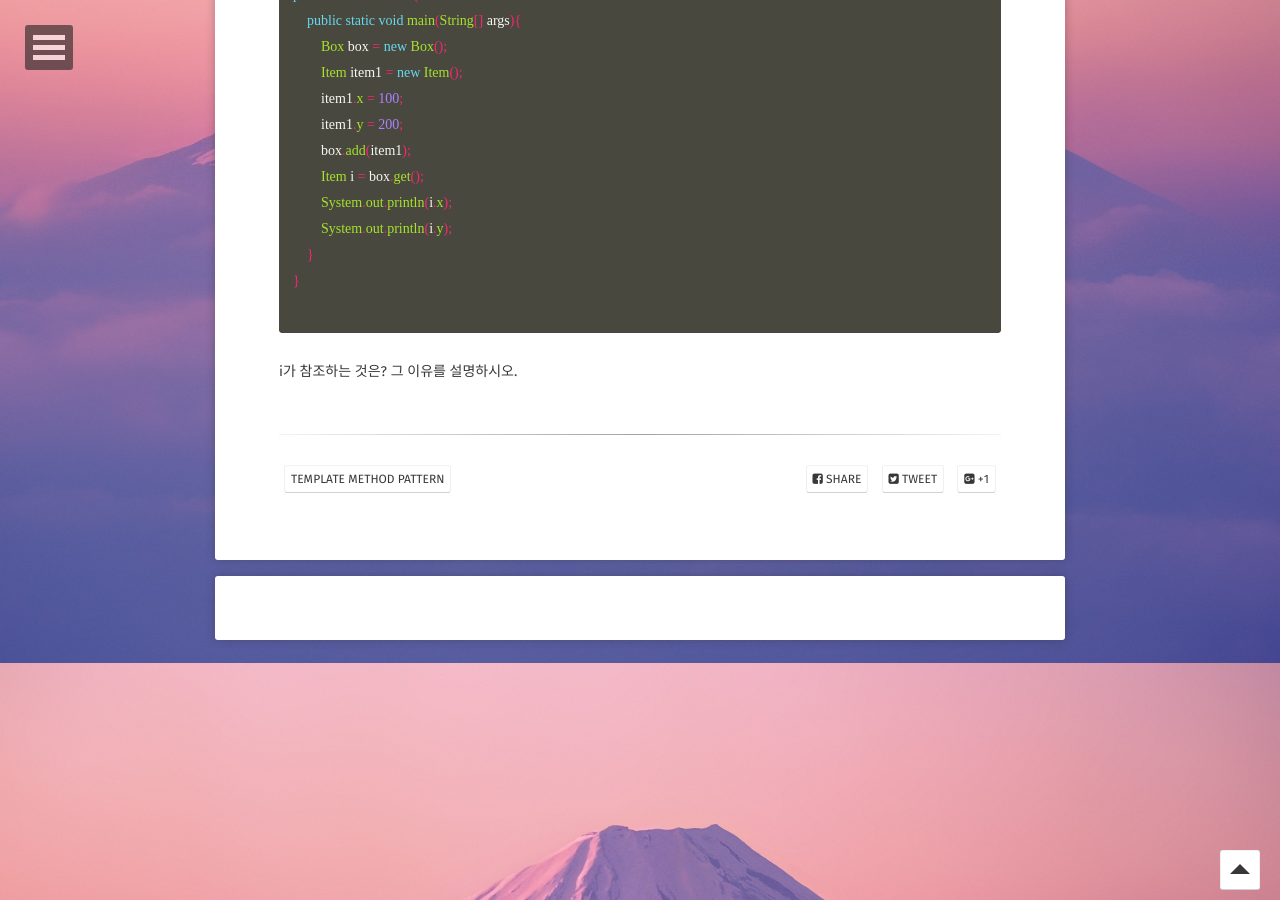
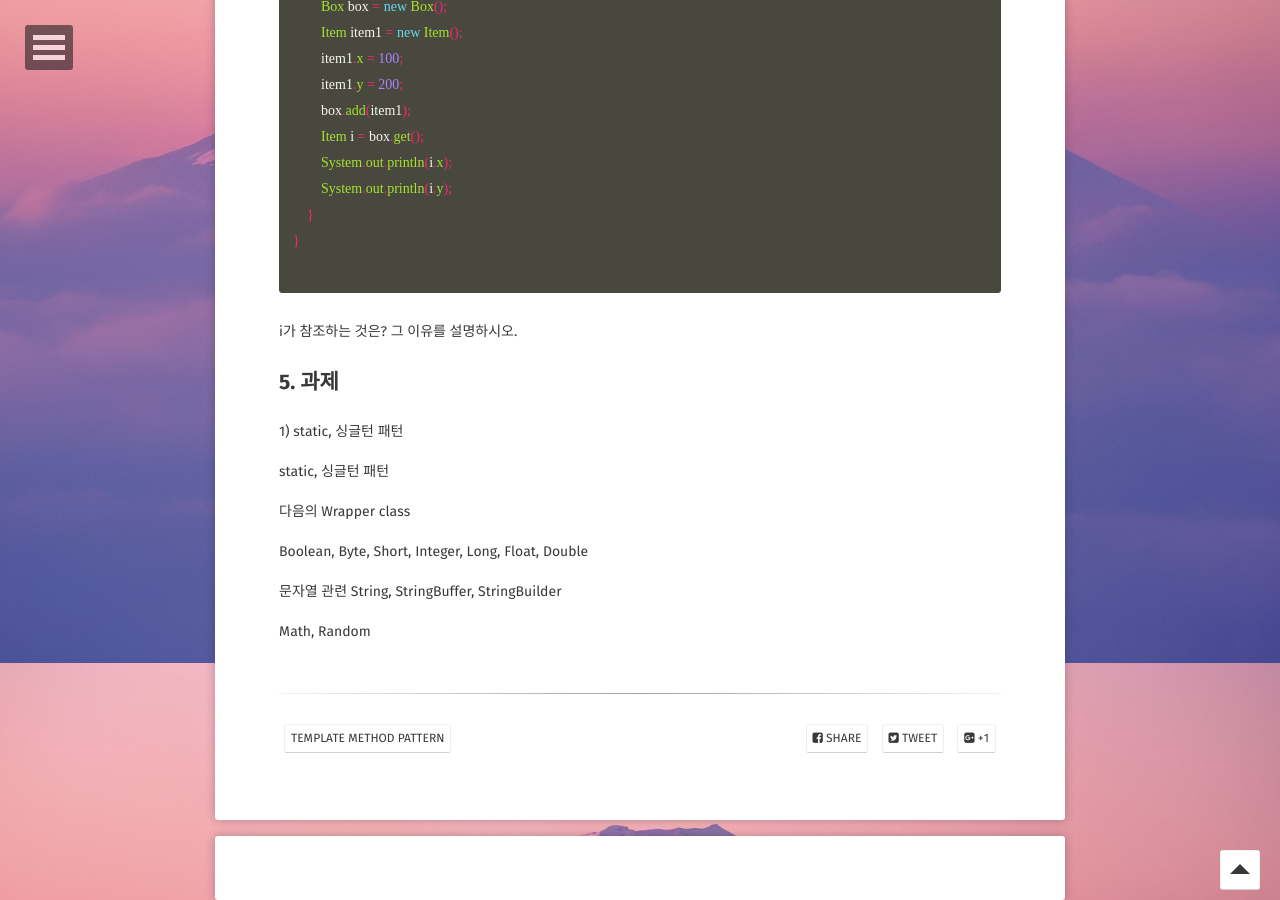
Before and after one commit to choiwono/choiwono.github.io, a Jekyll site: the page built from _posts/2018-12-07-java_basic_01.md, in a window 1280 px wide and 900 px high, scrolled down 2937 px. Built offline with Jekyll 4.4.1, drawn with Linux system fonts in a browser that asks for light colours; some web fonts are replaced; comment, search, counter and statistics services are not loaded; some of the changed text lies outside the part shown.

Commit message:
Update 2018-12-07-java_basic_01.md

````diff
--- a/_posts/2018-12-07-java_basic_01.md
+++ b/_posts/2018-12-07-java_basic_01.md
@@ -129,3 +128,18 @@ public class Exam05 {
 ```
 
 i가 참조하는 것은? 그 이유를 설명하시오.
+
+## 5. 과제
+
+1) static, 싱글턴 패턴
+
+static, 싱글턴 패턴
+
+다음의 Wrapper class
+
+Boolean, Byte, Short, Integer, Long, Float, Double
+
+문자열 관련
+String, StringBuffer, StringBuilder
+
+Math, Random
````
Also changed, not shown: other parts of _posts/2018-12-07-java_basic_01.md (+0 -1 lines).
